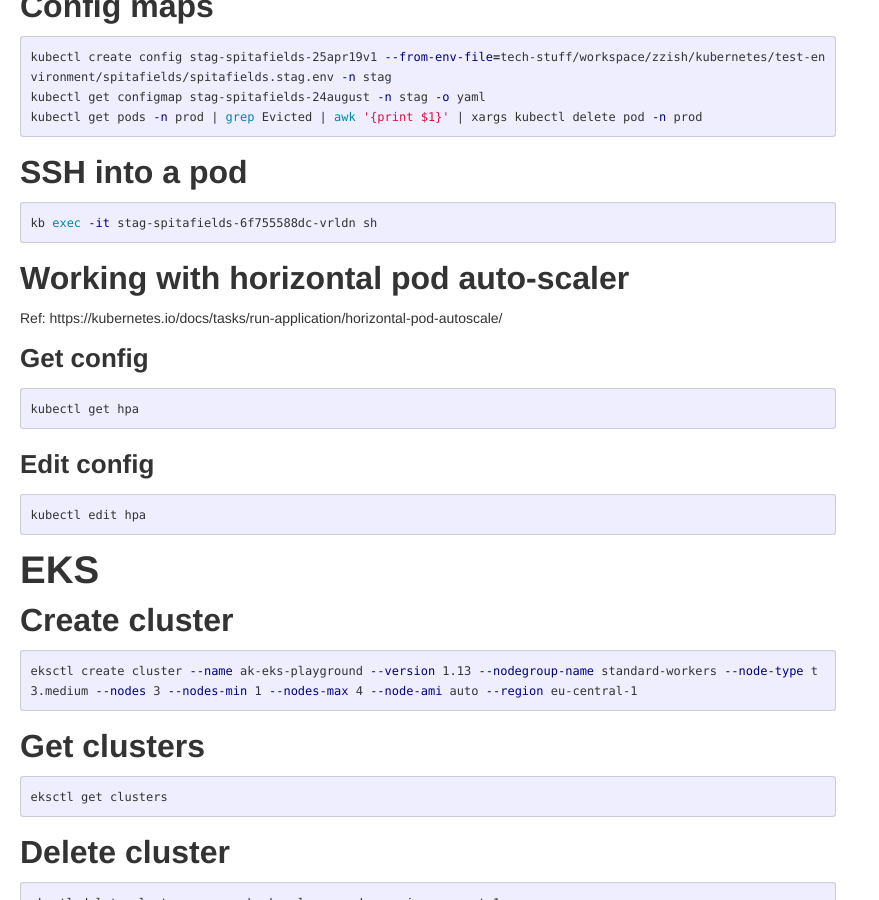
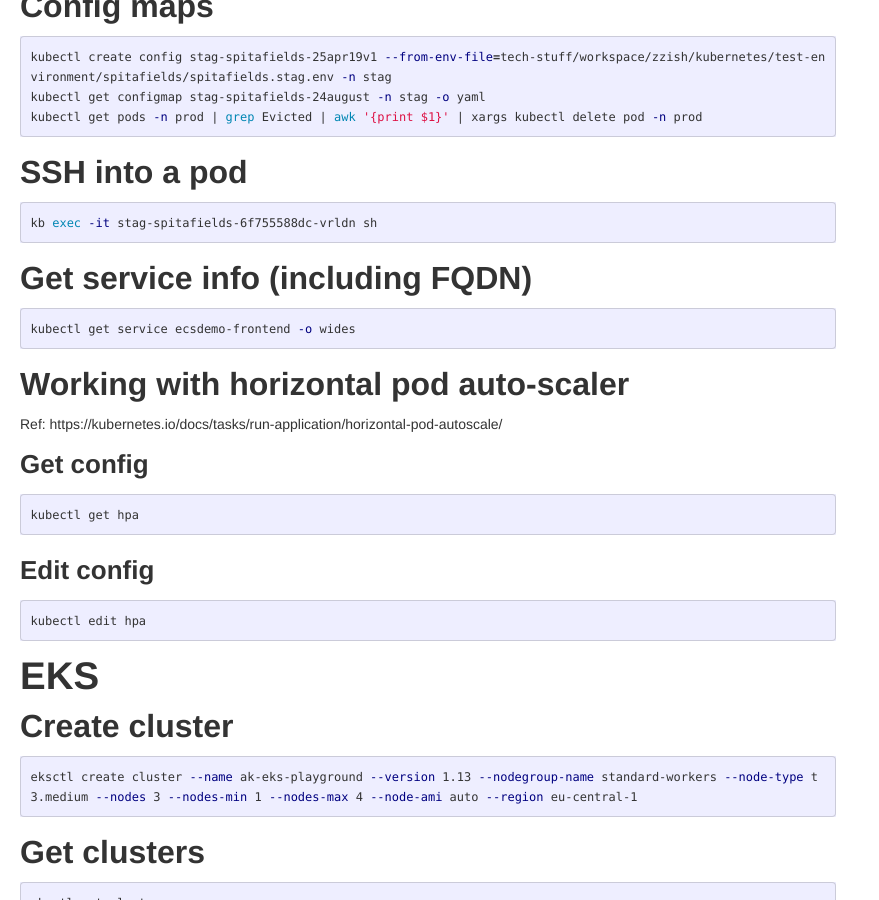
Before and after one commit to anuragkapur/anuragkapur.github.io, a Jekyll site: the page built from blog/cheat-sheets/_posts/2019-04-20-containers.md, in a window 1280 px wide and 900 px high, scrolled down 2104 px. Shown: the whole window, without its empty margins (0-879 px from the left). Built offline with Jekyll 4.4.1, drawn with Linux system fonts in a browser that asks for light colours; comment, search, counter and statistics services are not loaded.

Commit message:
Add k8s service info command

````diff
--- a/blog/cheat-sheets/_posts/2019-04-20-containers.md
+++ b/blog/cheat-sheets/_posts/2019-04-20-containers.md
@@ -113,6 +113,11 @@ kubectl get pods -n prod | grep Evicted | awk '{print $1}' | xargs kubectl delet
 kb exec -it stag-spitafields-6f755588dc-vrldn sh
 ```
 
+## Get service info (including FQDN)
+```shell
+kubectl get service ecsdemo-frontend -o wides
+```
+
 ## Working with horizontal pod auto-scaler
 
 Ref: https://kubernetes.io/docs/tasks/run-application/horizontal-pod-autoscale/
````
